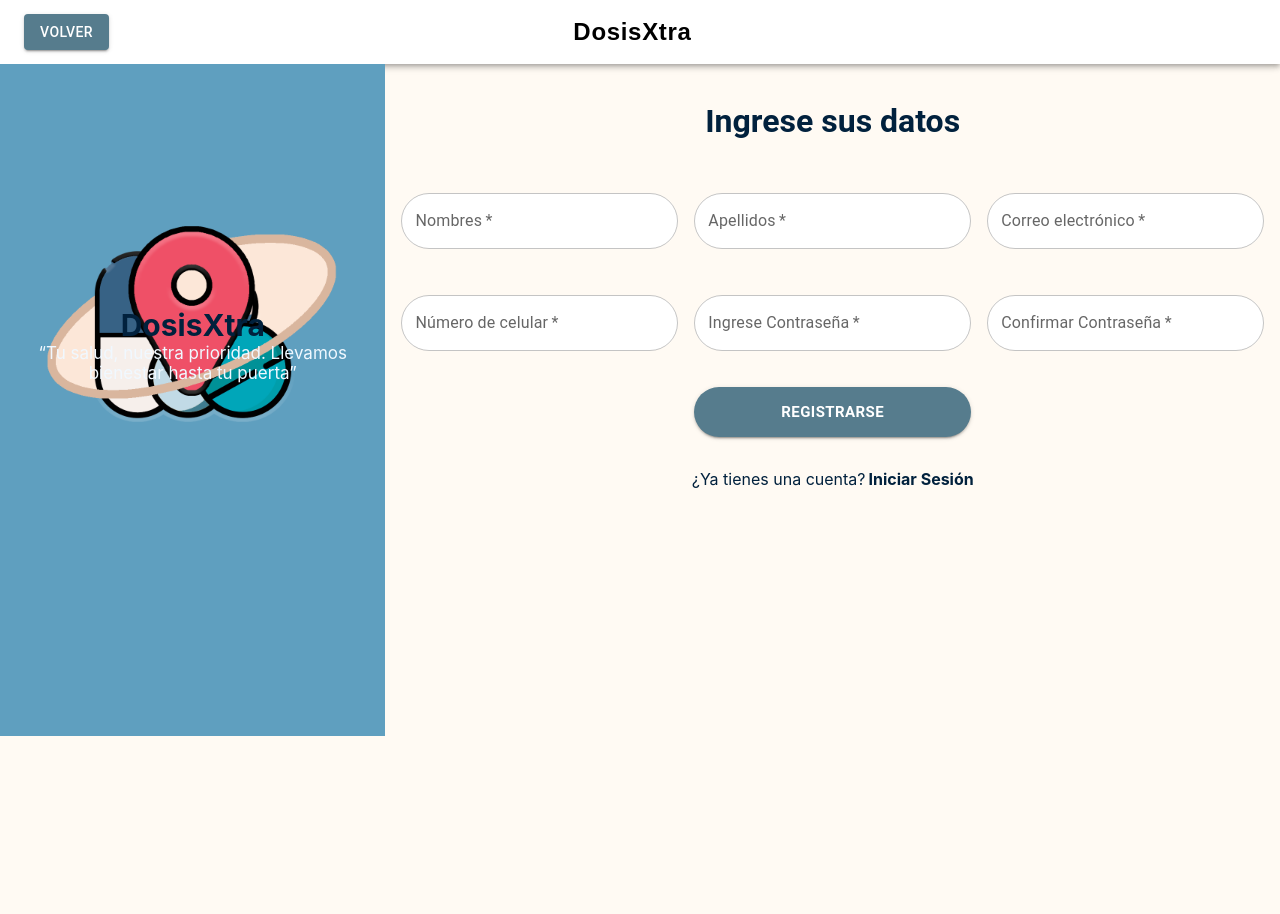
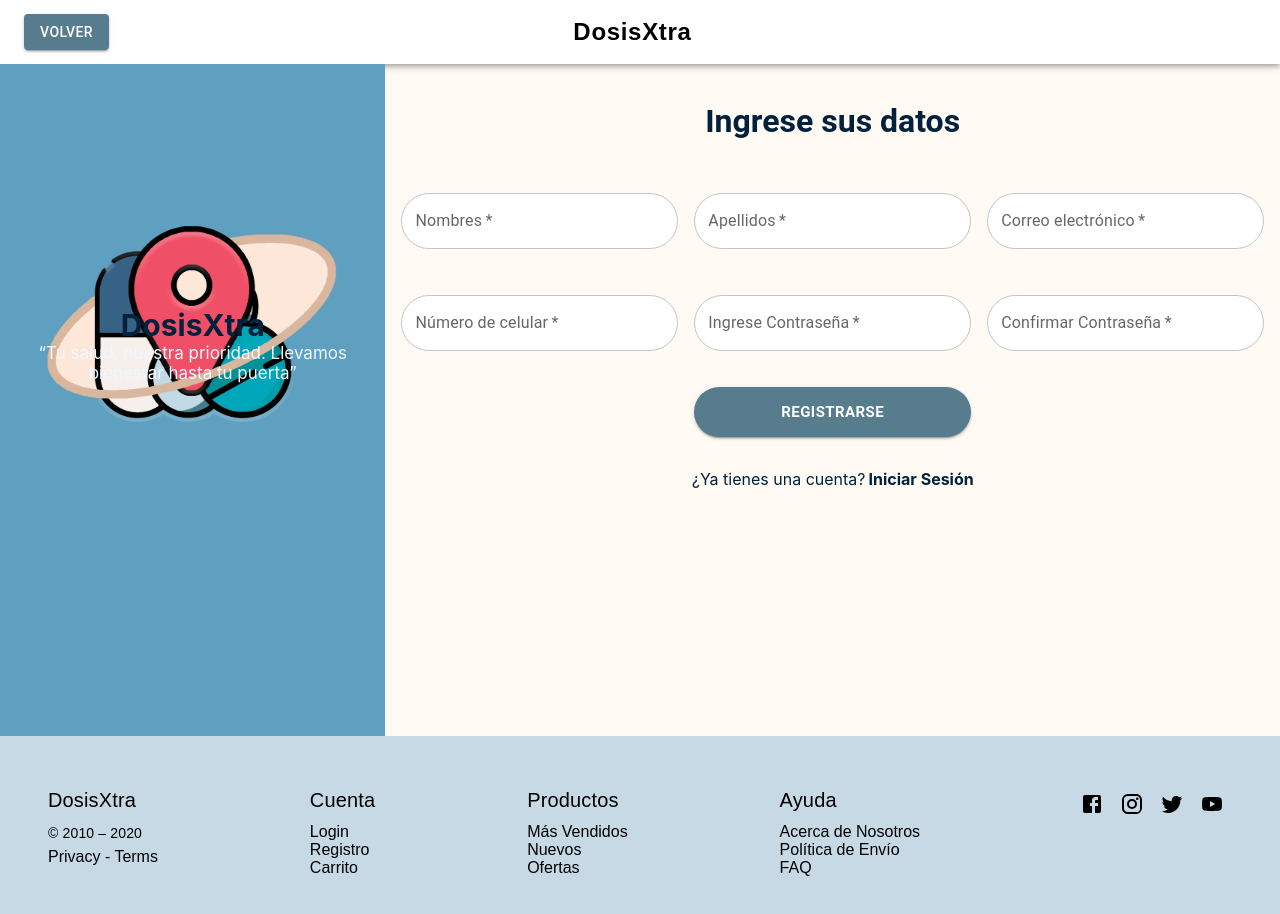
Before and after one commit to LordEnnard14/ProyIngSoftware2, a React (Create React App) app in the folder proyingsoftware2/: page /Registro in a window 1280 px wide. Shown: the top 914 px of the page. Before the commit the page ends 800 px from the top, so only its background shows below. Built offline with nearby package versions, Linux system fonts and the light colour scheme.

Commit message:
Por accidente quité el Footer de REGISTROS XDD ya lo puse de nuevo

```diff
--- a/proyingsoftware2/src/PAGINAS/REGISTROS/InicioSesion.js
+++ b/proyingsoftware2/src/PAGINAS/REGISTROS/InicioSesion.js
@@ -3,6 +3,7 @@ import { TextField, Grid, Button, Box, Typography, Link } from '@mui/material';
 import { useNavigate } from 'react-router-dom';
 import Header2 from '../../COMPONENTES/Header_2';
 import './IScss.css'
+import Footer from '../../COMPONENTES/Footer_Principal';
 
 const InicioSesion = () => {
   const navigate = useNavigate();
@@ -26,6 +27,7 @@ const InicioSesion = () => {
   };
 
   return (
+    <>
     <section id="BodyOne">
       <Header2/>
       <Box className="RectanguloBase">
@@ -102,6 +104,8 @@ const InicioSesion = () => {
         </form>
       </Box>
     </section>
+    <Footer/>
+    </>
   );
 };
 
--- a/proyingsoftware2/src/PAGINAS/REGISTROS/Registro.js
+++ b/proyingsoftware2/src/PAGINAS/REGISTROS/Registro.js
@@ -3,6 +3,7 @@ import { TextField, Grid, Button, Box, Typography, Link } from '@mui/material';
 import { useNavigate } from 'react-router-dom';
 import Header2 from '../../COMPONENTES/Header_2'; // Importa el componente Header_2
 import './Rcss.css'
+import Footer from '../../COMPONENTES/Footer_Principal';
 import { blue } from '@mui/material/colors';
 
 const Registro = () => {
@@ -190,6 +191,7 @@ const Registro = () => {
           </form>
         </Box>
     </section>
+    <Footer/>
     </>
   );
 };
```
